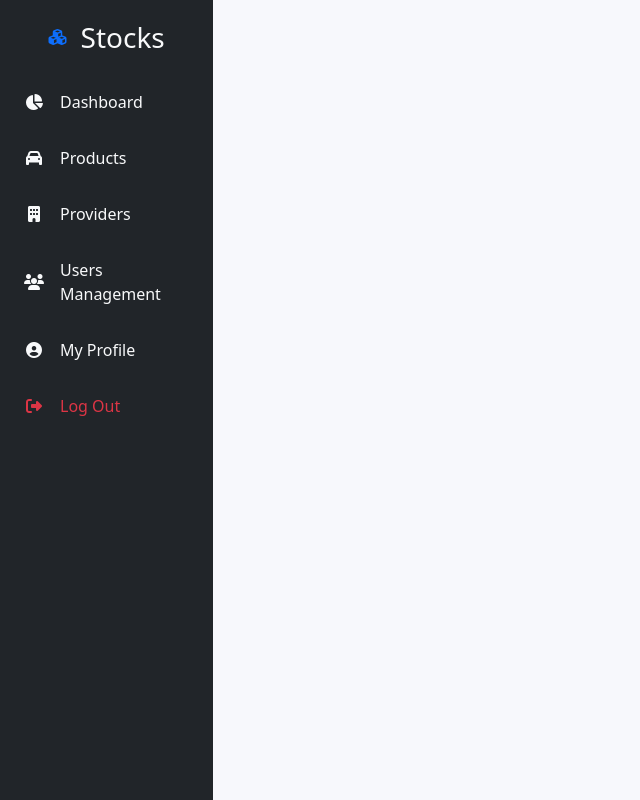
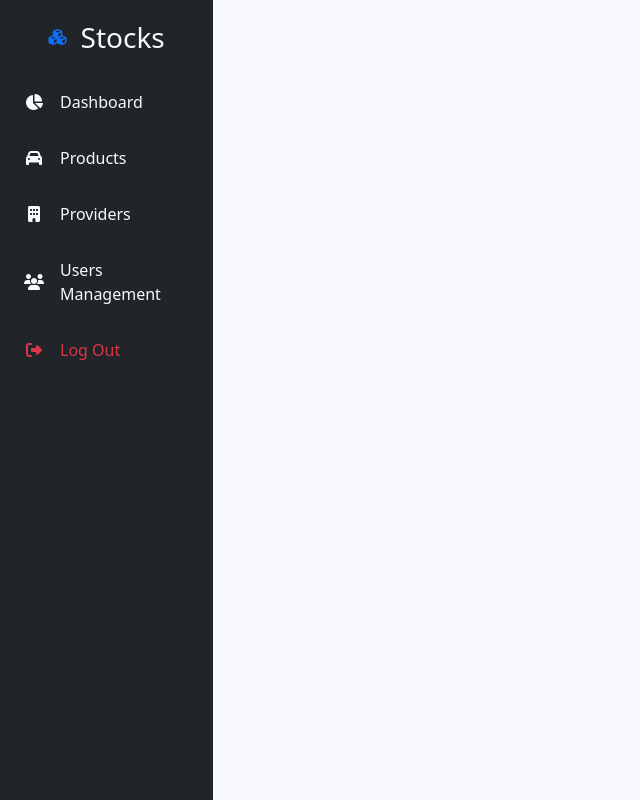
Before and after one commit to Kaiserbl/stocks_full, a Flask app: page / in a window 1280 px wide. Shown: the whole page, without its empty margins (0-640 px from the left). Run offline with Flask 2, Linux system fonts and the light colour scheme; a user stored in the database is signed in; some libraries are stand-ins or nearby versions.

Commit message:
cambio de my profile

```diff
--- a/templates/_components.html
+++ b/templates/_components.html
@@ -36,8 +36,6 @@
             {{ navItem('Providers', 'fa-building', 'providers/search') }}
             <!-- Users management -->
             {{ navItem('Users Management', 'fa-users', 'users/search') }}
-            <!-- My profile -->
-            {{ navItem('My Profile', 'fa-user-circle', 'my-profile') }}
             <!-- Sign out -->
             <li class="nav-item pb-2">
                 <a class="nav-link text-danger" href="{{ url_for('logout') }}">
```
